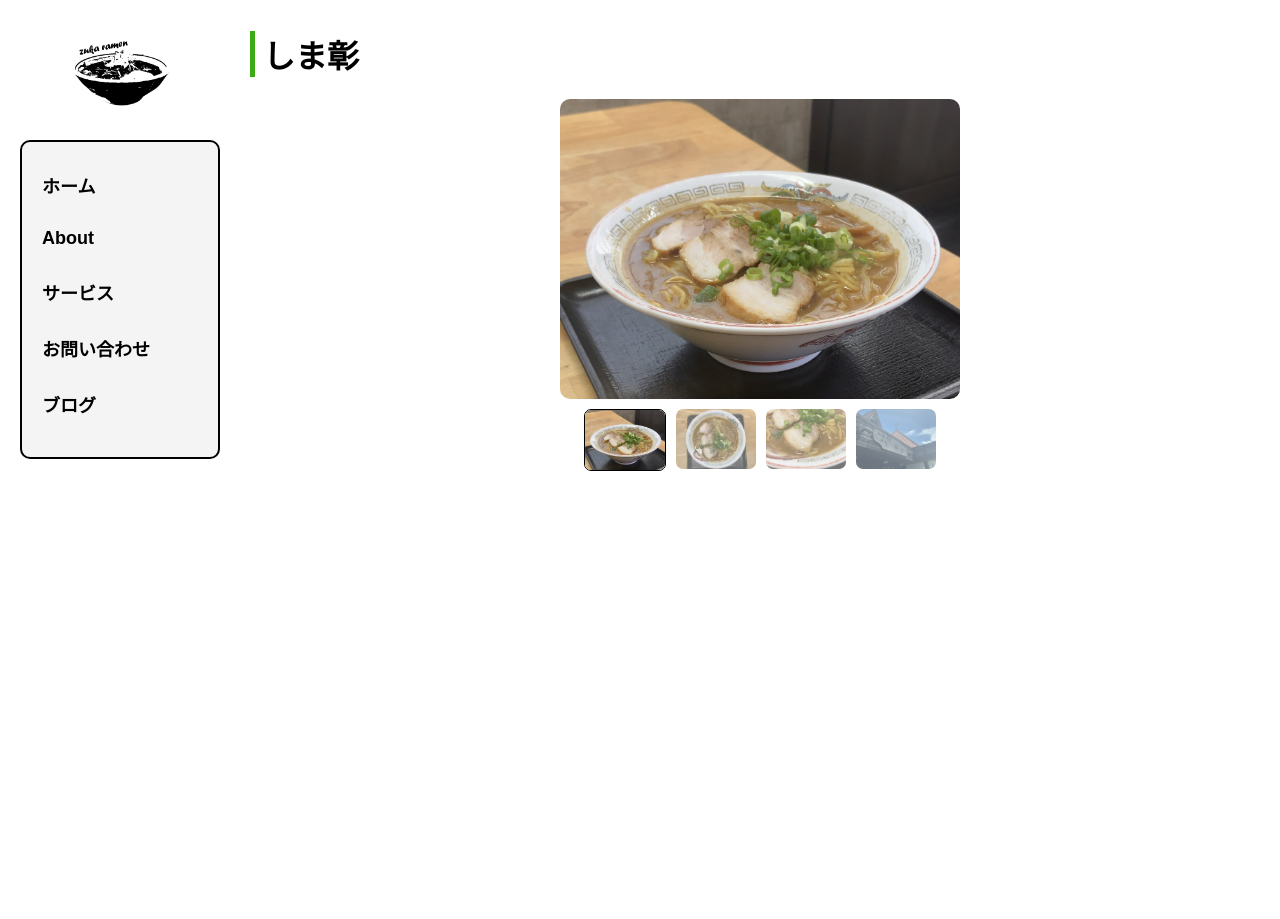
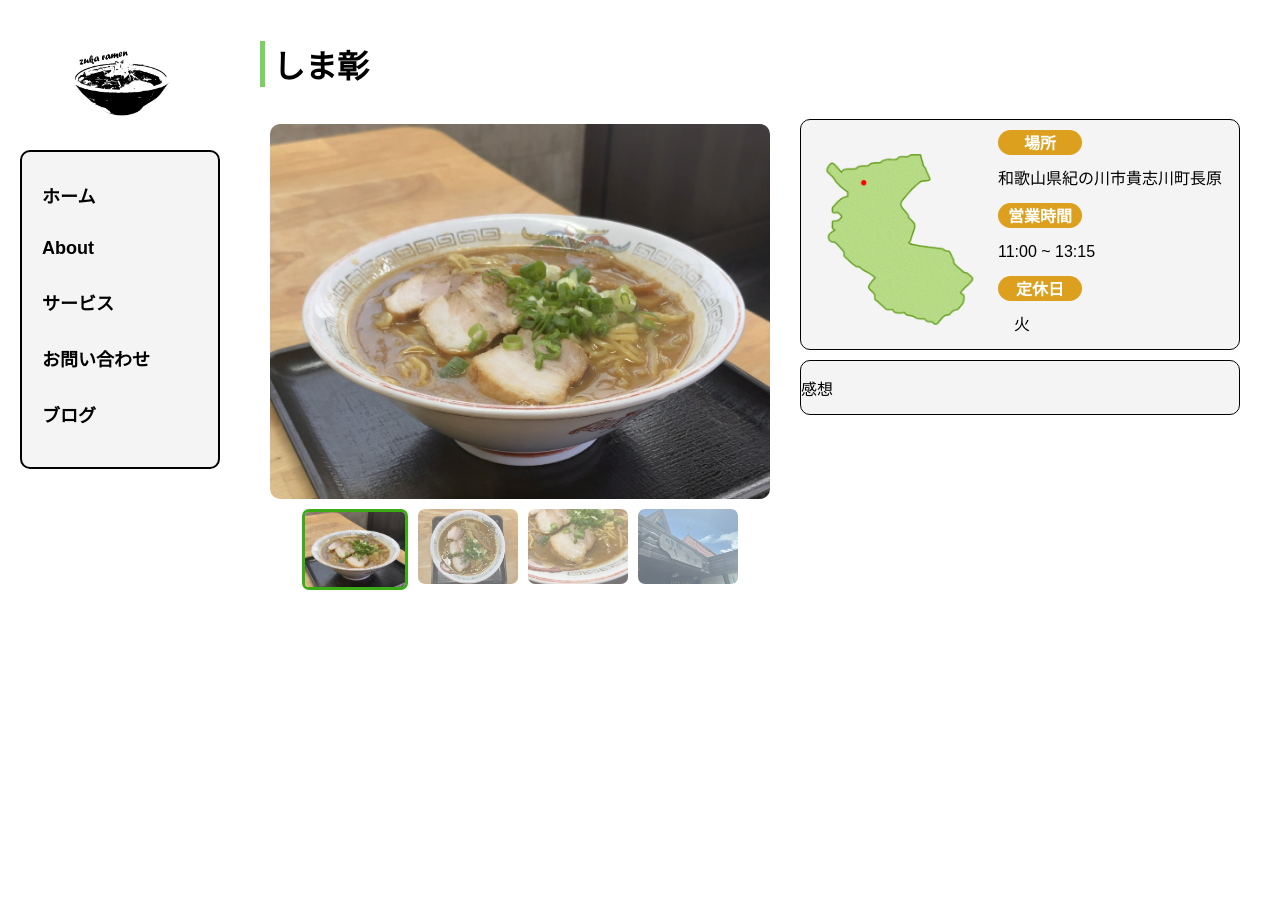
Before and after one commit to zuka121/ramen-blog, a Django app: page /shimasyo/ in a window 1280 px wide. Before the commit the page ends 471 px from the top, so only its background shows below. Run offline with Django 5.2, Linux system fonts and the light colour scheme.

Commit message:
add shop detail

```diff
--- a/mypage/templates/shimasyo.html
+++ b/mypage/templates/shimasyo.html
@@ -5,14 +5,73 @@
 {% block content %}
 
 <style>
+    p {
+        line-height: 1;
+    }
+
     .emphasize {
-        border-left: solid 5px rgb(60, 172, 22);
+        border-left: solid 5px rgb(123, 208, 95);
         padding: 0px 8px;
     }
 
+    .title{
+        background-color: rgb(220, 160, 30);
+        font-weight: bold;
+        color: white;
+        padding: 0.5px 10px 0.5px 10px;
+        border-radius: 20px;
+        margin:0px 147px 0px 0px;
+        text-align: center;
+
+    }
+
+
+    .layout-container{
+        display: flex;
+        justify-content: center;
+        margin-top: 10px;
+    }
+
+    .image-container{
+        width: 500px;
+        margin: 15px 10px;
+    }
+
+    .content-container{
+        width: 500px;
+        margin: 0px 10px;
+    }
+
+    .content-container1{
+        display: flex;
+        justify-content: left;
+        border: solid 1.5px black;
+        border-radius: 10px;
+        background-color: #f4f4f4;
+        padding-top: 10px;
+        padding-right: 10px;
+    }
+
+    .content-container1 img{
+        width: 40%;
+        margin: auto;
+    }
+    .content-container2{
+        justify-content: left;
+    }
+
+    .content-container3{
+        justify-content: left;
+        border: solid 1.5px black;
+        border-radius: 10px;
+        background-color: #f4f4f4;
+        margin-top: 10px;
+        padding-top: 5px;
+    }
+
     .main-image-container {
-        width: 400px;
-        height: 300px;
+        width: 500px;
+        height: 375px;
         position: relative;
         margin: auto;
         border-radius: 10px;
@@ -37,8 +96,8 @@
     }
 
     .thumbnail-container img {
-        width: 80px;
-        height: 60px;
+        width: 100px;
+        height: 75px;
         margin: 0 5px;
         cursor: pointer;
         opacity: 0.6;
@@ -51,7 +110,7 @@
     }
 
     .thumbnail-container img.active-thumbnail {
-        border: solid 1.5px black;
+        border: solid 3px rgb(60, 172, 22);
         opacity: 1;
     }
 
@@ -63,6 +122,8 @@
         <h1>しま彰</h1>
     </div>
 
+    <div class="layout-container">
+      <div class="image-container">
          <!-- メイン画像 -->
          <div class="main-image-container">
              <img src="{% static 'mypage/shimasyo1.jpg' %}" class="active" alt="画像1">
@@ -78,6 +139,33 @@
              <img src="{% static 'mypage/shimasyo3.jpg' %}" alt="画像3のサムネイル" data-index="2">
              <img src="{% static 'mypage/shimasyo4.jpg' %}" alt="画像4のサムネイル" data-index="3">
          </div>
+      </div>
+
+      <div class="content-container">
+         <div class="content-container1">
+             <img src="{% static 'mypage/shimasyo_point.png' %}" alt="しま彰地図">
+             <div class="content-container2">
+                  <div class="title">
+                     場所
+                  </div>
+                  <p> 和歌山県紀の川市貴志川町長原</p>
+                  <div class="title">
+                     営業時間
+                  </div>
+                  <p> 11:00 ~ 13:15</p>
+                  <div class="title">
+                     定休日
+                  </div>
+                  <p>　火</p>
+             </div>
+          </div>
+
+          <div class="content-container3">
+              <p>感想</p>
+          </div>
+      </div>
+    </div>
+
 
     <script>
         // メイン画像とサムネイルの要素を取得
```
Also changed, not shown: mypage/templates/kinki.html (+12 -12 lines), mypage/static/mypage/shimasyo_point.png (added). Lines whose indentation alone changed are shown as unchanged.
